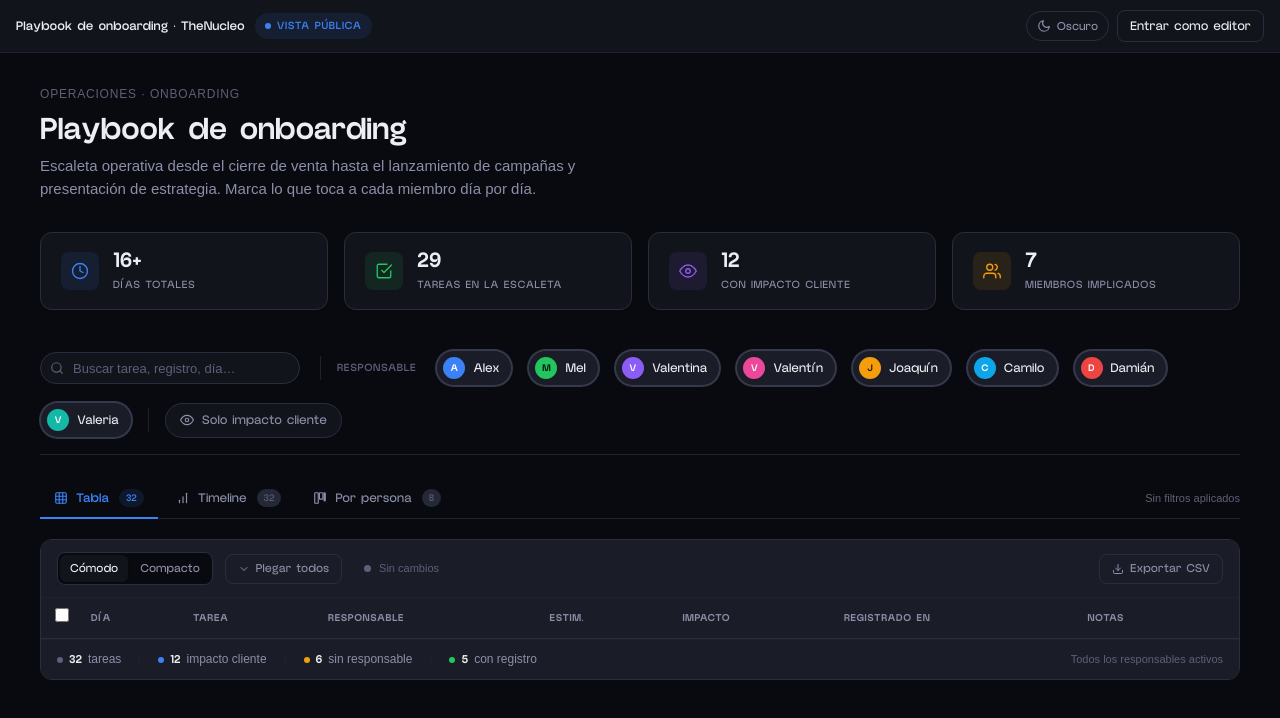
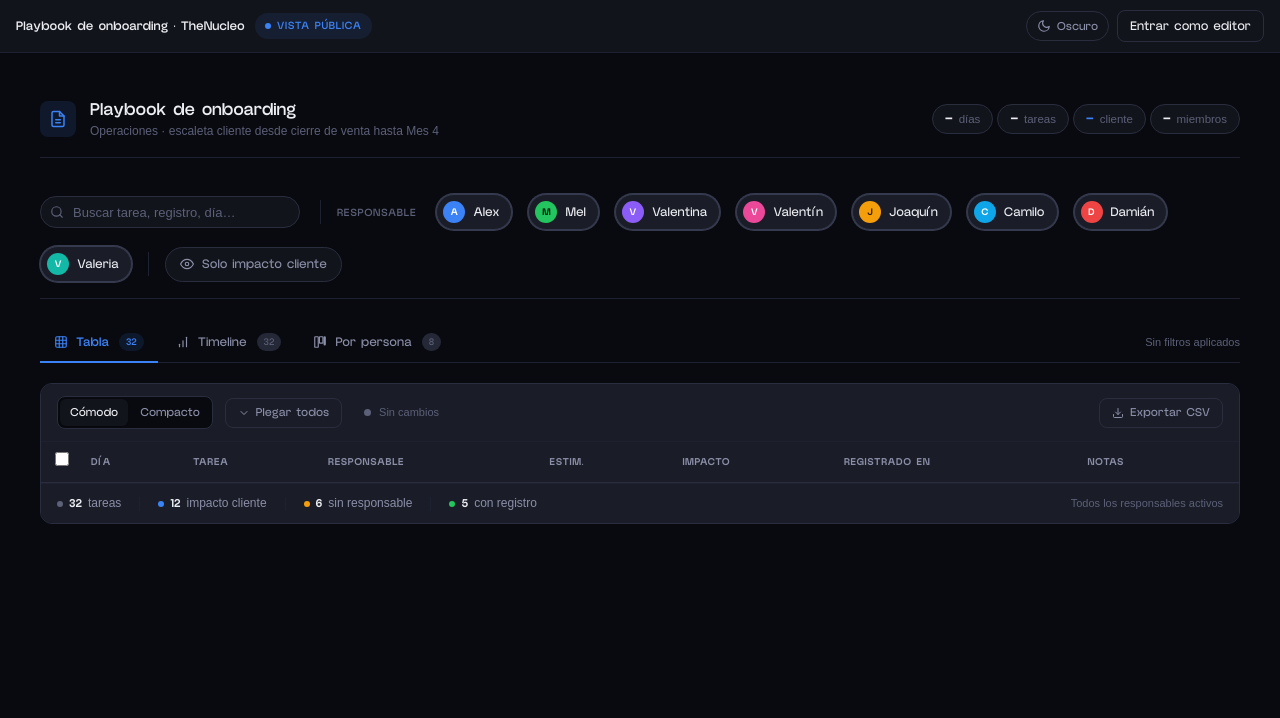
Before and after one commit to marketingthenucleo/thenucleo-landing, an Eleventy site: page playbook/index.html in a window 1280 px wide. Built offline with nearby package versions, Linux system fonts and the light colour scheme; Eleventy itself is replaced by a stand-in of ours; files that its build step writes are made by us from their sources; a script that the page names is missing; a web font is replaced by a local one.

Commit message:
feat(playbook): viewer mode ocultando affordances + hero compacto
- Viewer mode ahora oculta visualmente todos los indicadores de
  edición: columna checkbox completa (TH+TD), botón delete por fila,
  triángulo ▾ del responsable, hints de hover en client/day cells,
  inputs checkbox. Editor mode intacto.
- Hero + 4 KPI cards (que ocupaban ~200px verticales) fusionados en
  una sola banda horizontal de ~60px: icono + título 18px + sub
  pequeño + 4 stats pill inline (días/tareas/cliente/miembros).
  Border-bottom sutil separa de la zona de filtros.
- KPI values siguen actualizándose en vivo desde updateStatusBar()
  usando IDs nuevos (kpi-days/tasks/client/members).

```diff
--- a/playbook/index.html
+++ b/playbook/index.html
@@ -126,6 +126,23 @@ body.viewer .editor-only { display:none !important; }
 body.viewer [contenteditable] { pointer-events: none !important; }
 body.viewer .day-cell, body.viewer .owner-cell, body.viewer .client-cell { cursor: default !important; }
 
+/* Viewer: ocultar TODO lo que sugiere editable */
+body.viewer .tabla thead th.check-col,
+body.viewer .tabla td.check-cell,
+body.viewer .row-actions,
+body.viewer .row-delete { display: none !important; }
+body.viewer .tabla .owner-cell::after { content: none !important; display: none !important; }
+body.viewer .tabla .client-cell:hover .client-mini-empty::after { content: none !important; }
+body.viewer .tabla .client-cell:hover .client-mini-pill { transform: none !important; }
+body.viewer .tabla tbody tr.task-row:hover {
+  background: var(--bg-hover) !important;
+  box-shadow: none !important;
+  color: inherit !important;
+}
+body.viewer .tabla .day-cell:hover,
+body.viewer .tabla .owner-cell:hover .owner-mini-name { color: inherit !important; }
+body.viewer .tabla input[type=checkbox] { display: none !important; }
+
 
 
 /* ============================================
@@ -133,54 +150,55 @@ body.viewer .day-cell, body.viewer .owner-cell, body.viewer .client-cell { curso
    Timeline vertical de la escaleta post-venta
    ============================================ */
 
-/* --- Hero / Header --- */
-.playbook-hero {
-  display: flex; align-items: flex-end; justify-content: space-between;
-  gap: 32px; margin-bottom: 32px;
-}
-.playbook-hero h1 {
-  font-size: 32px; font-weight: 700; letter-spacing: -0.5px;
-  line-height: 1.1; margin-bottom: 8px;
-}
-.playbook-hero-sub {
-  font-size: 15px; color: var(--text-secondary); max-width: 580px;
-  line-height: 1.5;
-}
-.playbook-hero-meta {
-  font-family: var(--font-mono); font-size: 12px;
-  color: var(--text-tertiary); text-transform: uppercase;
-  letter-spacing: 0.8px; margin-bottom: 8px;
-}
-
-/* --- KPI strip (slim, contextual) --- */
-.playbook-kpis {
-  display: grid; grid-template-columns: repeat(4, 1fr);
-  gap: 16px; margin-bottom: 24px;
-}
-.pk-card {
-  background: var(--bg-card); border: 1px solid var(--border-default);
-  border-radius: var(--radius-lg); padding: 16px 20px;
-  display: flex; align-items: center; gap: 14px;
-  transition: all var(--duration-base) var(--ease-out);
-}
-.pk-card:hover { border-color: var(--border-strong); transform: translateY(-1px); }
-.pk-card-icon {
-  width: 38px; height: 38px; border-radius: var(--radius-md);
+/* --- Hero band (compact: título + KPIs inline en una sola fila) --- */
+.playbook-header {
+  display: flex; align-items: center; justify-content: space-between;
+  gap: 24px; padding: 14px 0 18px;
+  border-bottom: 1px solid var(--border-subtle);
+  margin-bottom: 20px;
+  flex-wrap: wrap;
+}
+.playbook-header-left { display: flex; align-items: center; gap: 14px; min-width: 0; flex: 1; }
+.playbook-header-icon {
+  width: 36px; height: 36px; border-radius: var(--radius-md);
+  background: var(--accent-secondary-muted);
+  color: var(--accent-secondary);
   display: flex; align-items: center; justify-content: center;
-  font-size: 16px; flex-shrink: 0;
-}
-.pk-card-icon.info     { background: var(--status-info-bg);    color: var(--status-info); }
-.pk-card-icon.success  { background: var(--status-success-bg); color: var(--status-success); }
-.pk-card-icon.warning  { background: var(--status-warning-bg); color: var(--status-warning); }
-.pk-card-icon.violet   { background: var(--status-violet-bg);  color: var(--status-violet); }
-.pk-card-value {
-  font-family: var(--font-mono); font-size: 22px; font-weight: 700;
-  line-height: 1.1;
-}
-.pk-card-label {
-  font-size: 11px; text-transform: uppercase; letter-spacing: 0.6px;
-  color: var(--text-secondary); font-weight: 500; margin-top: 2px;
-}
+  flex-shrink: 0;
+}
+.playbook-header-icon svg { width: 18px; height: 18px; }
+.playbook-header-text { min-width: 0; }
+.playbook-header h1 {
+  font-size: 18px; font-weight: 600; letter-spacing: -0.2px;
+  line-height: 1.2; color: var(--text-primary);
+}
+.playbook-header-sub {
+  font-size: 12px; color: var(--text-tertiary);
+  line-height: 1.4; margin-top: 2px;
+}
+.playbook-stats {
+  display: flex; align-items: center; gap: 4px;
+  flex-shrink: 0; flex-wrap: wrap;
+}
+.playbook-stat {
+  display: inline-flex; align-items: center; gap: 6px;
+  padding: 5px 12px;
+  background: var(--bg-card);
+  border: 1px solid var(--border-default);
+  border-radius: 999px;
+  font-size: 11.5px;
+  white-space: nowrap;
+}
+.playbook-stat-value {
+  font-family: var(--font-mono); font-weight: 700;
+  color: var(--text-primary);
+}
+.playbook-stat-label {
+  color: var(--text-tertiary);
+  text-transform: lowercase;
+}
+.playbook-stat.client .playbook-stat-value { color: var(--accent-secondary); }
+.playbook-stat.tbd .playbook-stat-value { color: var(--status-warning); }
 
 /* --- Filter bar (sticky) --- */
 .filter-bar {
@@ -1090,7 +1108,8 @@ body.viewer .day-cell, body.viewer .owner-cell, body.viewer .client-cell { curso
 
 /* Responsive */
 @media (max-width: 900px) {
-  .playbook-kpis { grid-template-columns: repeat(2, 1fr); }
+  .playbook-stats { gap: 6px; }
+  .playbook-stat { padding: 4px 9px; font-size: 11px; }
   .day-row, .phase-divider { grid-template-columns: 64px 1fr; gap: 16px; }
   .timeline-track { left: 56px; }
   .day-bubble { padding: 6px 10px; font-size: 11px; }
@@ -1129,54 +1148,22 @@ body.viewer .day-cell, body.viewer .owner-cell, body.viewer .client-cell { curso
   <!-- MAIN -->
   <main class="main" style="margin-left:0;width:100%;">
 
-    <!-- HERO -->
-    <section class="playbook-hero">
-      <div>
-        <div class="playbook-hero-meta">Operaciones · Onboarding</div>
-        <h1>Playbook de onboarding</h1>
-        <p class="playbook-hero-sub">
-          Escaleta operativa desde el cierre de venta hasta el lanzamiento de campañas y presentación de estrategia. Marca lo que toca a cada miembro día por día.
-        </p>
-      </div>
-    </section>
-
-    <!-- KPIs -->
-    <section class="playbook-kpis">
-      <div class="pk-card">
-        <div class="pk-card-icon info">
-          <svg width="18" height="18" viewBox="0 0 24 24" fill="none" stroke="currentColor" stroke-width="1.8" stroke-linecap="round" stroke-linejoin="round"><circle cx="12" cy="12" r="10"/><polyline points="12 6 12 12 16 14"/></svg>
+    <!-- HEADER BAND (compact: título + KPIs inline) -->
+    <section class="playbook-header">
+      <div class="playbook-header-left">
+        <div class="playbook-header-icon">
+          <svg viewBox="0 0 24 24" fill="none" stroke="currentColor" stroke-width="2" stroke-linecap="round" stroke-linejoin="round"><path d="M14 2H6a2 2 0 0 0-2 2v16a2 2 0 0 0 2 2h12a2 2 0 0 0 2-2V8z"/><polyline points="14 2 14 8 20 8"/><line x1="9" y1="13" x2="15" y2="13"/><line x1="9" y1="17" x2="15" y2="17"/></svg>
         </div>
-        <div>
-          <div class="pk-card-value">16+</div>
-          <div class="pk-card-label">Días totales</div>
+        <div class="playbook-header-text">
+          <h1>Playbook de onboarding</h1>
+          <div class="playbook-header-sub">Operaciones · escaleta cliente desde cierre de venta hasta Mes 4</div>
         </div>
       </div>
-      <div class="pk-card">
-        <div class="pk-card-icon success">
-          <svg width="18" height="18" viewBox="0 0 24 24" fill="none" stroke="currentColor" stroke-width="1.8" stroke-linecap="round" stroke-linejoin="round"><polyline points="9 11 12 14 22 4"/><path d="M21 12v7a2 2 0 0 1-2 2H5a2 2 0 0 1-2-2V5a2 2 0 0 1 2-2h11"/></svg>
-        </div>
-        <div>
-          <div class="pk-card-value">29</div>
-          <div class="pk-card-label">Tareas en la escaleta</div>
-        </div>
-      </div>
-      <div class="pk-card">
-        <div class="pk-card-icon violet">
-          <svg width="18" height="18" viewBox="0 0 24 24" fill="none" stroke="currentColor" stroke-width="1.8" stroke-linecap="round" stroke-linejoin="round"><path d="M1 12s4-8 11-8 11 8 11 8-4 8-11 8-11-8-11-8z"/><circle cx="12" cy="12" r="3"/></svg>
-        </div>
-        <div>
-          <div class="pk-card-value">12</div>
-          <div class="pk-card-label">Con impacto cliente</div>
-        </div>
-      </div>
-      <div class="pk-card">
-        <div class="pk-card-icon warning">
-          <svg width="18" height="18" viewBox="0 0 24 24" fill="none" stroke="currentColor" stroke-width="1.8" stroke-linecap="round" stroke-linejoin="round"><path d="M17 21v-2a4 4 0 0 0-4-4H5a4 4 0 0 0-4 4v2"/><circle cx="9" cy="7" r="4"/><path d="M23 21v-2a4 4 0 0 0-3-3.87"/><path d="M16 3.13a4 4 0 0 1 0 7.75"/></svg>
-        </div>
-        <div>
-          <div class="pk-card-value">7</div>
-          <div class="pk-card-label">Miembros implicados</div>
-        </div>
+      <div class="playbook-stats">
+        <span class="playbook-stat"><span class="playbook-stat-value" id="kpi-days">—</span><span class="playbook-stat-label">días</span></span>
+        <span class="playbook-stat"><span class="playbook-stat-value" id="kpi-tasks">—</span><span class="playbook-stat-label">tareas</span></span>
+        <span class="playbook-stat client"><span class="playbook-stat-value" id="kpi-client">—</span><span class="playbook-stat-label">cliente</span></span>
+        <span class="playbook-stat"><span class="playbook-stat-value" id="kpi-members">—</span><span class="playbook-stat-label">miembros</span></span>
       </div>
     </section>
 
@@ -1938,15 +1925,15 @@ function updateStatusBar() {
   document.getElementById('active-filters-meta').textContent = parts.length ? txt : 'Sin filtros aplicados';
   document.getElementById('ct-timeline').textContent = v.length;
   document.getElementById('ct-tabla').textContent = v.length;
-  const kpis = document.querySelectorAll('.playbook-kpis .pk-card-value');
-  if (kpis.length >= 4) {
+  const kpiDays = document.getElementById('kpi-days');
+  if (kpiDays) {
     const distinctDays = new Set(TASKS.map(t => t.dayKey)).size;
-    kpis[0].textContent = distinctDays;
-    kpis[1].textContent = TASKS.length;
-    kpis[2].textContent = TASKS.filter(t=>t.client).length;
+    kpiDays.textContent = distinctDays;
+    document.getElementById('kpi-tasks').textContent = TASKS.length;
+    document.getElementById('kpi-client').textContent = TASKS.filter(t=>t.client).length;
     const ownersUsed = new Set();
     TASKS.forEach(t => t.owners.forEach(o => o!=='tbd' && ownersUsed.add(o)));
-    kpis[3].textContent = ownersUsed.size;
+    document.getElementById('kpi-members').textContent = ownersUsed.size;
   }
 }
 
```
